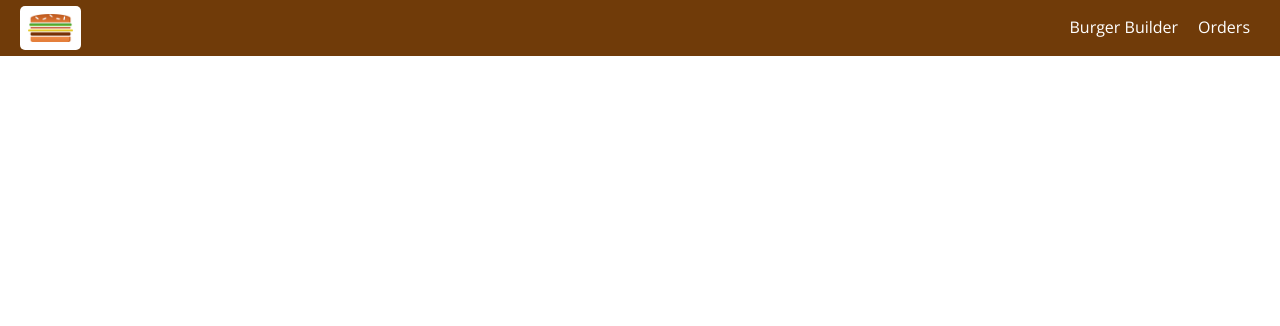
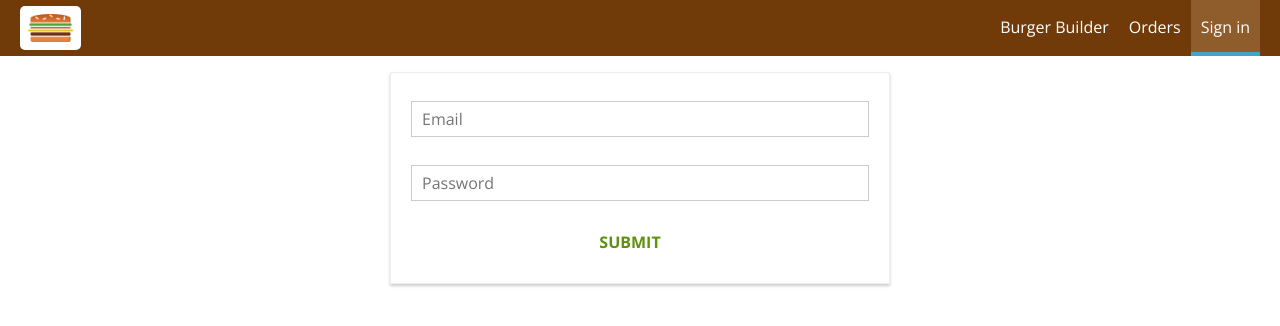
Before and after one commit to sepruda/burger-builder, a React app: page /auth in a window 1280 px wide. Shown: the top 326 px of the page. Built offline with nearby package versions, Linux system fonts and the light colour scheme.

Commit message:
Add auth views and navigation

```diff
--- a/src/App.js
+++ b/src/App.js
@@ -5,6 +5,7 @@
 import Checkout from "./containers/Checkout/Checkout";
 import { Route, Switch } from "react-router-dom";
 import Orders from "./containers/Orders/Orders";
+import Auth from "./containers/Auth/Auth";
 
 class App extends Component {
   render() {
@@ -13,6 +14,7 @@
         <Switch>
           <Route path="/checkout" component={Checkout} />
           <Route path="/orders" component={Orders} />
+          <Route path="/auth" component={Auth} />
           <Route exact path="/" component={BurgerBuilder} />
         </Switch>
       </Layout>
--- a/src/components/Navigation/NavigationItems/NavigationItems.js
+++ b/src/components/Navigation/NavigationItems/NavigationItems.js
@@ -4,12 +4,13 @@
 import NavigationItem from "./NavigationItem/NavigationItem";
 
 const navigationItems = props => (
-    <ul className={classes.NavigationItems}>
-        <NavigationItem exact link="/">
-            Burger Builder
+  <ul className={classes.NavigationItems}>
+    <NavigationItem exact link="/">
+      Burger Builder
         </NavigationItem>
-        <NavigationItem link="/orders">Orders</NavigationItem>
-    </ul>
+    <NavigationItem link="/orders">Orders</NavigationItem>
+    <NavigationItem link="/auth">Sign in</NavigationItem>
+  </ul>
 );
 
 export default navigationItems;
--- /dev/null
+++ b/src/containers/Auth/Auth.css
@@ -0,0 +1,20 @@
+.Auth {
+  margin: 20px auto;
+  width: 80%;
+  text-align: center;
+  box-shadow: 0px 2px 3px #ccc;
+  border: 1px solid #eee;
+  padding: 10px;
+  box-sizing: border-box;
+}
+
+@media (min-width: 600px) {
+  .Auth {
+      width: 500px;
+  }
+}
+
+.Input {
+  display: block;
+  margin: 5px auto;
+}
--- /dev/null
+++ b/src/containers/Auth/Auth.js
@@ -0,0 +1,120 @@
+import React, { Component } from 'react';
+
+import Input from "../../components/UI/Input/Input";
+import Button from "../../components/UI/Button/Button";
+import classes from "./Auth.css";
+
+class Auth extends Component {
+  state = {
+    controls: {
+      email: {
+        elementType: "input",
+        elementConfig: {
+          type: "email",
+          placeholder: "Email"
+        },
+        value: "",
+        validation: {
+          required: true,
+          isEmail: true
+        },
+        valid: false,
+        touched: false
+      },
+      password: {
+        elementType: "input",
+        elementConfig: {
+          type: "password",
+          placeholder: "Password"
+        },
+        value: "",
+        validation: {
+          required: true,
+          minLength: 6
+        },
+        valid: false,
+        touched: false
+      }
+    }
+  }
+
+  checkValidity(value, rules) {
+    let isValid = true;
+    if (!rules) {
+      return true;
+    }
+
+    if (rules.required) {
+      isValid = value.trim() !== '' && isValid;
+    }
+
+    if (rules.minLength) {
+      isValid = value.length >= rules.minLength && isValid
+    }
+
+    if (rules.maxLength) {
+      isValid = value.length <= rules.maxLength && isValid
+    }
+
+    if (rules.isEmail) {
+      const pattern = /[a-z0-9!#$%&'*+/=?^_`{|}~-]+(?:\.[a-z0-9!#$%&'*+/=?^_`{|}~-]+)*@(?:[a-z0-9](?:[a-z0-9-]*[a-z0-9])?\.)+[a-z0-9](?:[a-z0-9-]*[a-z0-9])?/;
+      isValid = pattern.test(value) && isValid
+    }
+
+    if (rules.isNumeric) {
+      const pattern = /^\d+$/;
+      isValid = pattern.test(value) && isValid
+    }
+
+    return isValid;
+  }
+
+  inputChangedHandler = (event, controlName) => {
+    const updatedControls = {
+      ...this.state.controls,
+      [controlName]: {
+        ...this.state.controls[controlName],
+        value: event.target.value,
+        valid: this.checkValidity(event.target.value, this.state.controls[controlName].validation),
+        touched: true
+      }
+    }
+    this.setState({ controls: updatedControls })
+  }
+
+  render() {
+    const formElementsArray = [];
+    for (let key in this.state.controls) {
+      formElementsArray.push({
+        id: key,
+        config: this.state.controls[key]
+      });
+    }
+
+    const form = formElementsArray.map(formElement => (
+      <Input
+        key={formElement.id}
+        elementType={formElement.config.elementType}
+        elementConfig={formElement.config.elementConfig}
+        value={formElement.config.value}
+        invalid={!formElement.config.valid}
+        touched={formElement.config.touched}
+        shouldValidate={formElement.config.validation}
+        changed={event => this.inputChangedHandler(event, formElement.id)}
+      />
+
+    ))
+    return (
+      <div className={classes.Auth}>
+        <form>
+          {form}
+          <Button btnType="Success">
+            SUBMIT
+          </Button>
+        </form>
+      </div>
+    );
+  }
+};
+
+export default Auth;
--- a/src/containers/Checkout/ContactData/ContactData.js
+++ b/src/containers/Checkout/ContactData/ContactData.js
@@ -115,15 +115,32 @@
 
   checkValidity(value, rules) {
     let isValid = true;
+    if (!rules) {
+      return true;
+    }
+
     if (rules.required) {
-      isValid = value.trim() !== "" && isValid;
+      isValid = value.trim() !== '' && isValid;
     }
+
     if (rules.minLength) {
-      isValid = value.length >= rules.minLength && isValid;
+      isValid = value.length >= rules.minLength && isValid
     }
+
     if (rules.maxLength) {
-      isValid = value.length <= rules.maxLength && isValid;
+      isValid = value.length <= rules.maxLength && isValid
     }
+
+    if (rules.isEmail) {
+      const pattern = /[a-z0-9!#$%&'*+/=?^_`{|}~-]+(?:\.[a-z0-9!#$%&'*+/=?^_`{|}~-]+)*@(?:[a-z0-9](?:[a-z0-9-]*[a-z0-9])?\.)+[a-z0-9](?:[a-z0-9-]*[a-z0-9])?/;
+      isValid = pattern.test(value) && isValid
+    }
+
+    if (rules.isNumeric) {
+      const pattern = /^\d+$/;
+      isValid = pattern.test(value) && isValid
+    }
+
     return isValid;
   }
 
```
Lines whose indentation alone changed are shown as unchanged.
